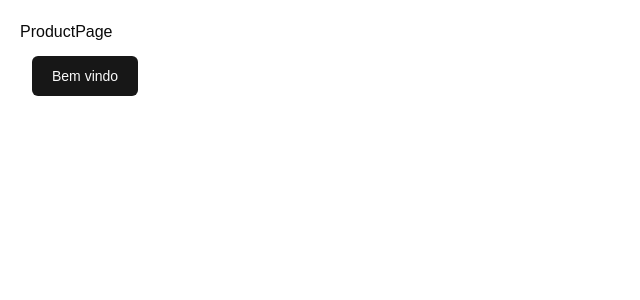
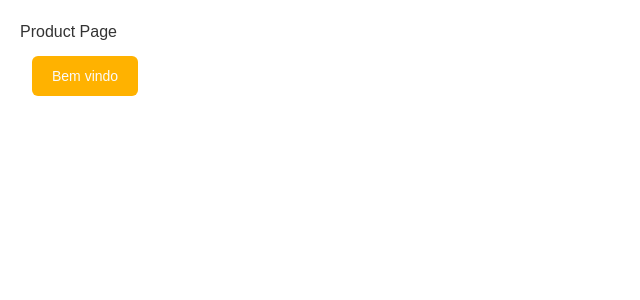
Before and after one commit to Willsonbs/app-fsw, a Next.js app: page /products in a window 1280 px wide. Shown: the top 300 px of the page, without its empty margins (0-640 px from the left). Built offline with nearby package versions, Linux system fonts and the light colour scheme.

Commit message:
chore: update css variables

```diff
--- a/src/app/globals.css
+++ b/src/app/globals.css
@@ -9,56 +9,30 @@ body {
 @layer base {
   :root {
     --background: 0 0% 100%;
-    --foreground: 0 0% 3.9%;
+    --foreground: 0 0% 20%;
     --card: 0 0% 100%;
-    --card-foreground: 0 0% 3.9%;
+    --card-foreground: 0 0% 20%;
     --popover: 0 0% 100%;
-    --popover-foreground: 0 0% 3.9%;
-    --primary: 0 0% 9%;
+    --popover-foreground: 0 0% 20%;
+    --primary: 42 100% 50%;
     --primary-foreground: 0 0% 98%;
     --secondary: 0 0% 96.1%;
-    --secondary-foreground: 0 0% 9%;
+    --secondary-foreground: 0 0% 20%;
     --muted: 0 0% 96.1%;
     --muted-foreground: 0 0% 45.1%;
     --accent: 0 0% 96.1%;
-    --accent-foreground: 0 0% 9%;
+    --accent-foreground: 0 0% 20%;
     --destructive: 0 84.2% 60.2%;
     --destructive-foreground: 0 0% 98%;
-    --border: 0 0% 89.8%;
-    --input: 0 0% 89.8%;
-    --ring: 0 0% 3.9%;
+    --border: 198 33% 94%;
+    --input: 198 33% 94%;
+    --ring: 0 0% 20%;
     --chart-1: 12 76% 61%;
     --chart-2: 173 58% 39%;
     --chart-3: 197 37% 24%;
     --chart-4: 43 74% 66%;
     --chart-5: 27 87% 67%;
     --radius: 0.5rem;
-  }
-  .dark {
-    --background: 0 0% 3.9%;
-    --foreground: 0 0% 98%;
-    --card: 0 0% 3.9%;
-    --card-foreground: 0 0% 98%;
-    --popover: 0 0% 3.9%;
-    --popover-foreground: 0 0% 98%;
-    --primary: 0 0% 98%;
-    --primary-foreground: 0 0% 9%;
-    --secondary: 0 0% 14.9%;
-    --secondary-foreground: 0 0% 98%;
-    --muted: 0 0% 14.9%;
-    --muted-foreground: 0 0% 63.9%;
-    --accent: 0 0% 14.9%;
-    --accent-foreground: 0 0% 98%;
-    --destructive: 0 62.8% 30.6%;
-    --destructive-foreground: 0 0% 98%;
-    --border: 0 0% 14.9%;
-    --input: 0 0% 14.9%;
-    --ring: 0 0% 83.1%;
-    --chart-1: 220 70% 50%;
-    --chart-2: 160 60% 45%;
-    --chart-3: 30 80% 55%;
-    --chart-4: 280 65% 60%;
-    --chart-5: 340 75% 55%;
   }
 }
 
@@ -67,6 +41,9 @@ body {
     @apply border-border;
   }
   body {
-    @apply bg-background text-foreground;
+    @apply bg-background text-foreground h-full;
+  }
+  html{
+    @apply h-full
   }
 }
--- a/src/app/products/page.tsx
+++ b/src/app/products/page.tsx
@@ -3,7 +3,7 @@ import { Button } from "@/components/ui/button";
 const ProductPage = () => {
    return (
    <div className="p-5">
-      <h1 className="">ProductPage</h1>
+      <h1 className="">Product Page</h1>
          <Button className="p-5 m-3">
             Bem vindo
          </Button>
```
